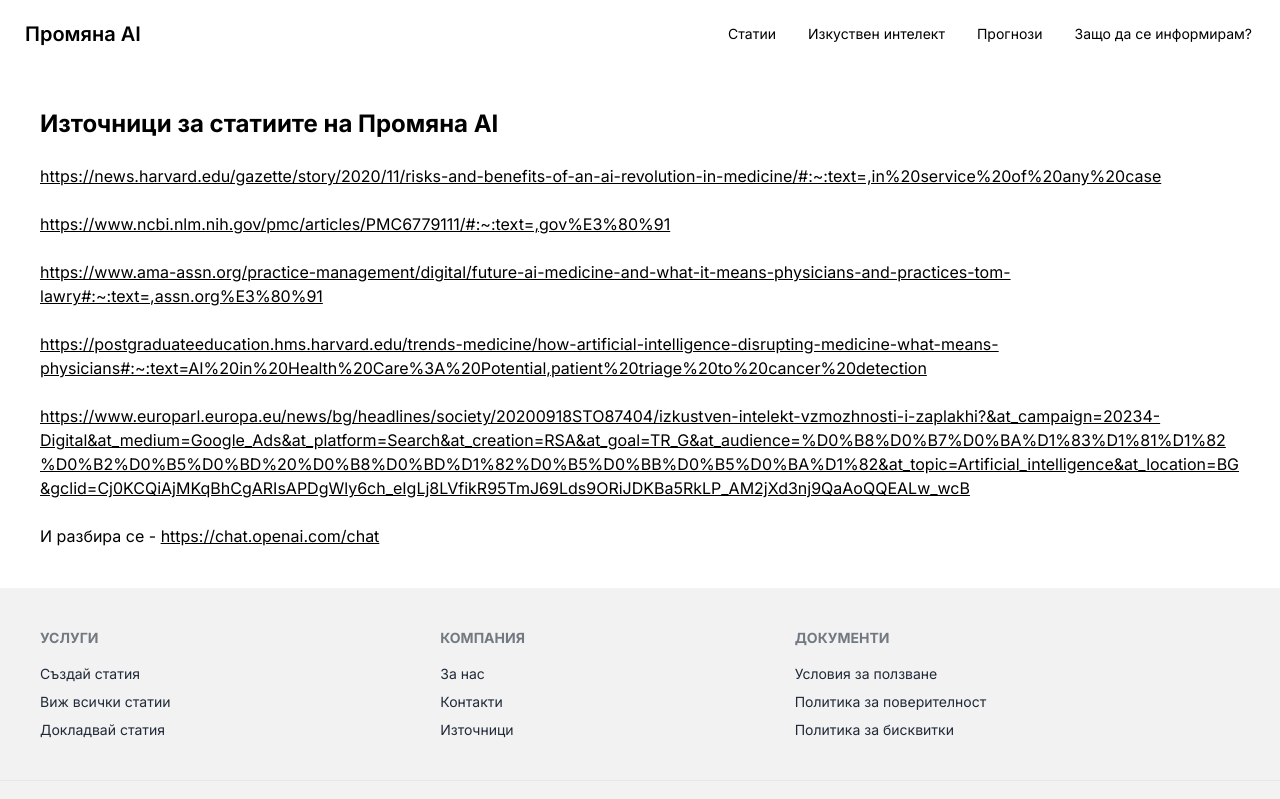
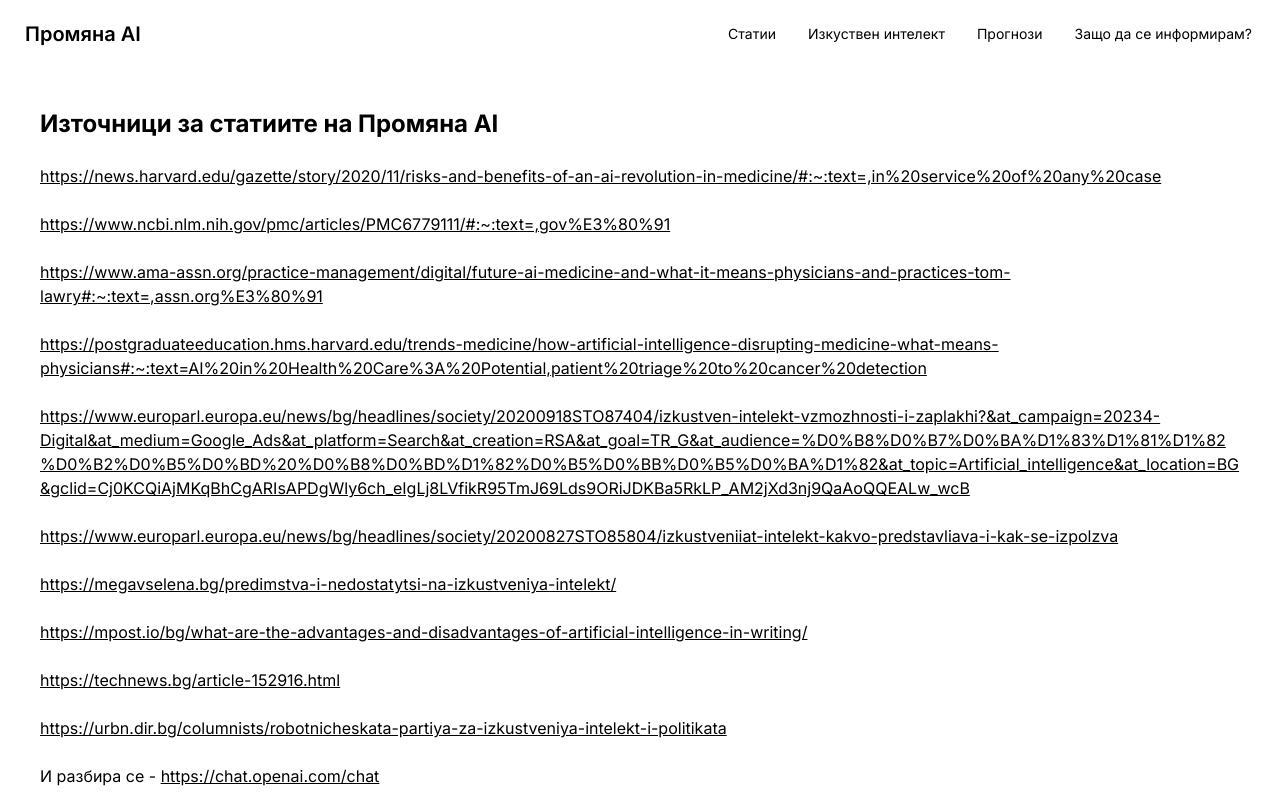
Before and after one commit to vladigpasev/promiana-ai, a Next.js app: page /sources in a window 1280 px wide. Shown: the top 799 px of the page. Built offline with nearby package versions, Linux system fonts and the light colour scheme.

Commit message:
Updated sources

```diff
--- a/app/sources/page.tsx
+++ b/app/sources/page.tsx
@@ -29,6 +29,16 @@ function Sources() {
                     <br />
                     <li><a href="https://www.europarl.europa.eu/news/bg/headlines/society/20200918STO87404/izkustven-intelekt-vzmozhnosti-i-zaplakhi?&at_campaign=20234-Digital&at_medium=Google_Ads&at_platform=Search&at_creation=RSA&at_goal=TR_G&at_audience=%D0%B8%D0%B7%D0%BA%D1%83%D1%81%D1%82%D0%B2%D0%B5%D0%BD%20%D0%B8%D0%BD%D1%82%D0%B5%D0%BB%D0%B5%D0%BA%D1%82&at_topic=Artificial_intelligence&at_location=BG&gclid=Cj0KCQiAjMKqBhCgARIsAPDgWly6ch_eIgLj8LVfikR95TmJ69Lds9ORiJDKBa5RkLP_AM2jXd3nj9QaAoQQEALw_wcB" className="link break-words">https://www.europarl.europa.eu/news/bg/headlines/society/20200918STO87404/izkustven-intelekt-vzmozhnosti-i-zaplakhi?&at_campaign=20234-Digital&at_medium=Google_Ads&at_platform=Search&at_creation=RSA&at_goal=TR_G&at_audience=%D0%B8%D0%B7%D0%BA%D1%83%D1%81%D1%82%D0%B2%D0%B5%D0%BD%20%D0%B8%D0%BD%D1%82%D0%B5%D0%BB%D0%B5%D0%BA%D1%82&at_topic=Artificial_intelligence&at_location=BG&gclid=Cj0KCQiAjMKqBhCgARIsAPDgWly6ch_eIgLj8LVfikR95TmJ69Lds9ORiJDKBa5RkLP_AM2jXd3nj9QaAoQQEALw_wcB</a></li>
                     <br />
+                    <li><a href="https://www.europarl.europa.eu/news/bg/headlines/society/20200827STO85804/izkustveniiat-intelekt-kakvo-predstavliava-i-kak-se-izpolzva" className="link break-words">https://www.europarl.europa.eu/news/bg/headlines/society/20200827STO85804/izkustveniiat-intelekt-kakvo-predstavliava-i-kak-se-izpolzva</a></li>
+                    <br />
+                    <li><a href="https://megavselena.bg/predimstva-i-nedostatytsi-na-izkustveniya-intelekt/" className="link break-words">https://megavselena.bg/predimstva-i-nedostatytsi-na-izkustveniya-intelekt/</a></li>
+                    <br />
+                    <li><a href="https://mpost.io/bg/what-are-the-advantages-and-disadvantages-of-artificial-intelligence-in-writing/" className="link break-words">https://mpost.io/bg/what-are-the-advantages-and-disadvantages-of-artificial-intelligence-in-writing/</a></li>
+                    <br />
+                    <li><a href="https://technews.bg/article-152916.html" className="link break-words">https://technews.bg/article-152916.html</a></li>
+                    <br />
+                    <li><a href="https://urbn.dir.bg/columnists/robotnicheskata-partiya-za-izkustveniya-intelekt-i-politikata" className="link break-words">https://urbn.dir.bg/columnists/robotnicheskata-partiya-za-izkustveniya-intelekt-i-politikata</a></li>
+                    <br />
                     <li className='break-words'><span>И разбира се - </span><a href="https://chat.openai.com/chat" className="link break-words">https://chat.openai.com/chat</a></li>
                 </ul>
         </div>
```
